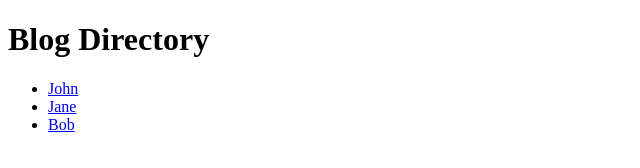
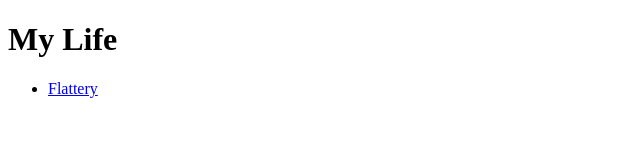
Before and after one commit to gaomason/masongao, a plain HTML site: page index.html in a window 1280 px wide. Shown: the whole page, without its empty margins (0-640 px from the left). Drawn offline with Linux system fonts and the light colour scheme.

Commit message:
Update index.html

```diff
--- a/index.html
+++ b/index.html
@@ -3,15 +3,12 @@
 <head>
     <meta charset="UTF-8">
     <meta name="viewport" content="width=device-width, initial-scale=1.0">
-    <title>Blog Directory</title>
+    <title>My Life</title>
 </head>
 <body>
-    <h1>Blog Directory</h1>
+    <h1>My Life</h1>
     <ul>
-        <li><a href="john.html">John</a></li>
-        <li><a href="jane.html">Jane</a></li>
-        <li><a href="bob.html">Bob</a></li>
-        <!-- Add more names as needed -->
+        <li><a href="Flattery.html">Flattery</a></li>
     </ul>
 </body>
 </html>
```
